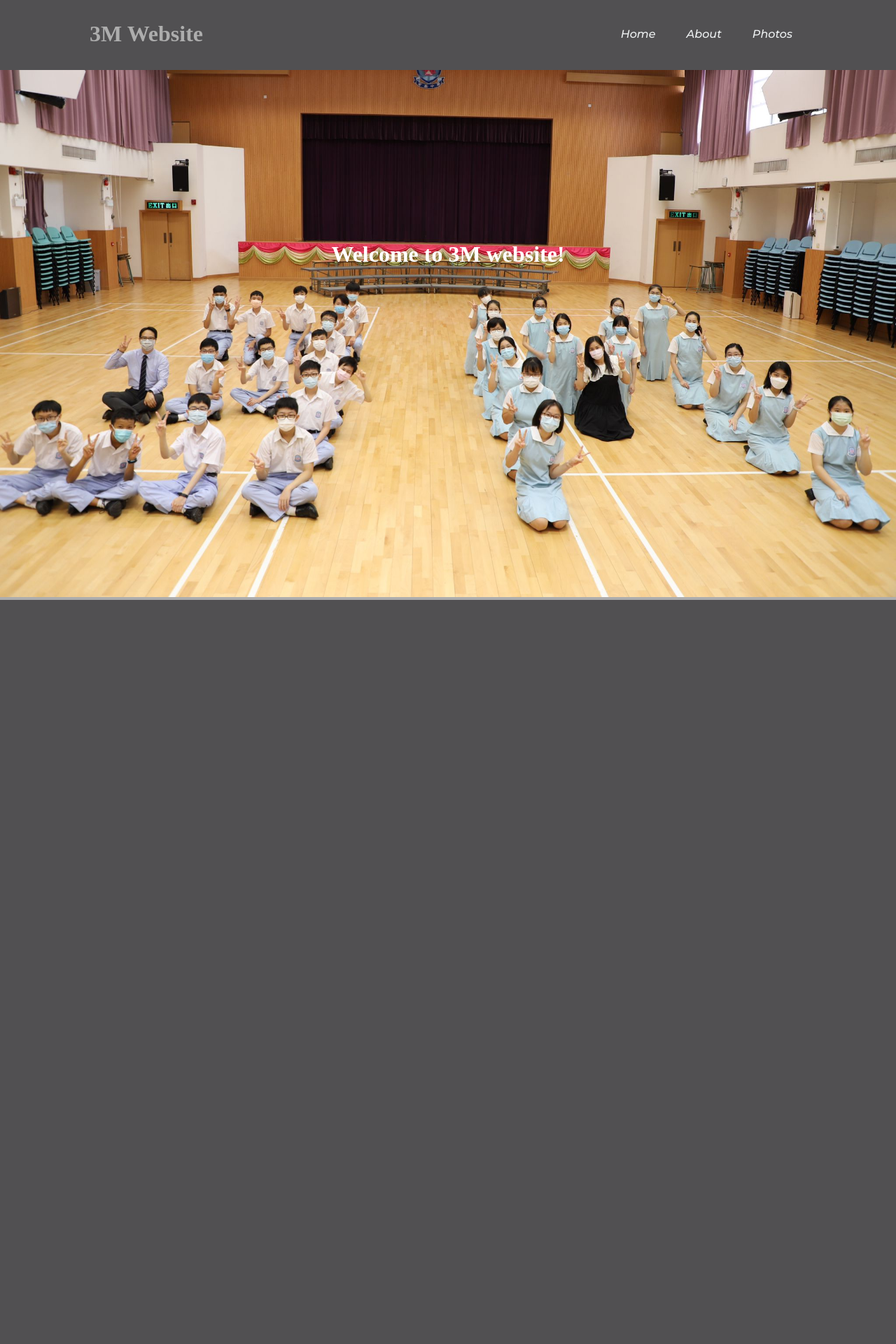
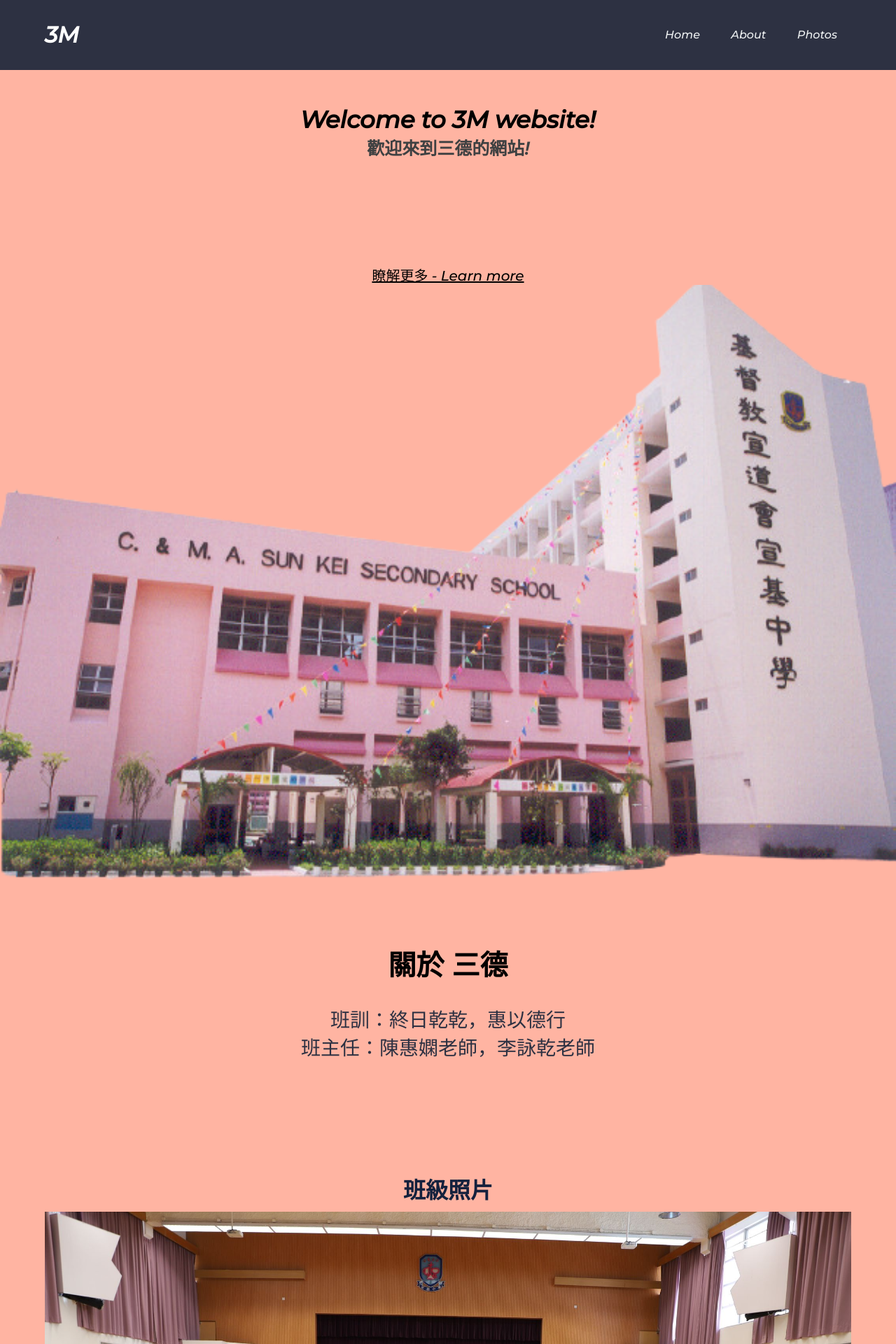
Before and after one commit to jeff112hk/3MWebsite, a Flask app: page / in a window 1280 px wide. Shown: the top 1920 px of the page at 70% size. Before the commit the page ends 857 px from the top, so only its background shows below. Run offline with Flask 2, Linux system fonts and the light colour scheme.

Commit message:
new web design

```diff
--- a/Templates/base.html
+++ b/Templates/base.html
@@ -10,11 +10,11 @@
 <body>
     <div class="nav">
         <header>
-            <h1>3M Website</h1>
+            <h1>3M</h1>
             <nav>
                 <ul class="nav_links">
                     <li><a href="./">Home</a></li>
-                    <li><a href="./about">About</a></li>
+                    <li><a href="./#about">About</a></li>
                     <li><a href="./photos">Photos</a></li>
                 </ul>
             </nav>
--- a/Templates/home.html
+++ b/Templates/home.html
@@ -2,12 +2,32 @@
 {% block title%}
 Home
 {% endblock title%}
-
 {% block content %}
+<div class="toptext">
+    <h1>Welcome to 3M website!</h1>
+    <h2>歡迎來到三德的網站!</h2>
+</div>
+<div class="button">
+    <a href="#about">瞭解更多 - Learn more</a>
+</div>
 <div class="photo">
-    <img src="/static/img/3M.jpg" alt="Photo"></img>
-    <div class="text">
-        <h1>Welcome to 3M website!</h1>
+    <img src="/static/img/skss.png"></img>
+</div>
+<div class="box"></div>
+<div class="description">
+    <div id="about">
+        <h1>關於 三德</h1>
+        <p>
+            班訓：終日乾乾，惠以德行
+            <br>班主任：陳惠嫻老師，李詠乾老師</br>
+        </p>
     </div>
 </div>
+<div class="classphoto">
+    <h1>班級照片</h1>
+    <img src="/static/img/3M.jpg"></img>
+    <br>
+        <a href="./photos">更多照片 - More Photos</a>
+</br>
+</div>
 {% endblock content %}
--- a/app.py
+++ b/app.py
@@ -10,10 +10,6 @@
 def photo():
     return render_template('photo.html')
 
-@app.route('/about')
-def about():
-    return render_template('about.html')
-
 @app.route('/favicon.ico')
 def favicon():
     return current_app.send_static_file('favicon.ico')
--- a/static/style.css
+++ b/static/style.css
@@ -4,30 +4,35 @@
     box-sizing: border-box;
     margin: 0;
     padding: 0;
+    ;
+    scroll-behavior: smooth;
 }
 
 body {
     margin: 0;
     padding: 0;
-    background-color: #adadad;
+    background-color: #ffb4a2;
+    font-family: 'Montserrat', sans-serif;
 }
 .nav_links h1 {
     font-family: 'Montserrat', sans-serif;
     font-weight: 500;
     font-size: 30px;
-    color: #edf0f1;
+    color: #fff;
     text-decoration: none;
     cursor: pointer;
+    text-align: center;
 }
 
 header {
     display: flex;
     justify-content: space-between;
     align-items: center;
-    padding: 30px 10%;
+    padding: 30px 5%;
     position: relative;
     top: 0;
-    color: #adadad
+    text-align: center;
+    color: #fff
 
 }
 .nav{
@@ -36,7 +41,7 @@
     height: 100px;
     margin: 0px;
     border: 0px;
-    background-color: #515052;
+    background-color: #2d3142;
     z-index: 9999;
 }
 
@@ -51,7 +56,6 @@
 
 .nav_links li a{
     transition: all 0.3s ease 0s;
-    font-family: 'Montserrat', sans-serif;
     font-weight: 500;
     font-size: 16px;
     color: #edf0f1;
@@ -60,23 +64,102 @@
 }
 
 .nav_links li a:hover{
-    color: #0088a9;
+    color: #EF8354;
 }
+
+.toptext {
+    padding: 150px 0px;
+    align-items: center;
+    text-align: center;
+    width: 100%;
+    justify-content: center;
+}
+
+.toptext h1{
+    font-size: 34px;
+    color: #000000;
+}
+
+.toptext h2{
+    font-size: 25px;
+    color: #3f4142;
+}
+
 .photo{
+    align-items: center;
+    display: flex;
+    position: relative;
+}
+
+.photo img{
     width: 100%;
 }
 
-.photo img {
+.button{
+    text-align: center;
+    align-items: center;
+    justify-content: center;
+    border-color: #000000;
     width: 100%;
 }
 
-.text{
-    position: relative;
-    width: 100%;
-    margin-top: -40%;
+.button a {
+    color: #000000;
+    font-size: 20px;
+    padding-bottom: 20px;
+    transition: all 0.3s ease 0s;
 }
 
-.text h1 {
+.button a:hover{
+    color: #14213D;
+}
+
+.description {
+    margin-top: 30px;
+    margin-bottom: 100px;
+    justify-content: center;
     text-align: center;
-    color: #fff;
+    padding: 60px 0px;
+    font-family: sans-serif;
 }
+
+.description h1{
+    color: #000000;
+    font-size: 40px;
+    margin-bottom: 30px;
+}
+
+.description p{
+    color: #2d3142;
+    font-size: 28px;
+}
+
+.classphoto{
+    justify-content: center;
+    text-align: center;
+    width: 100%;
+}
+
+.classphoto h1{
+    color: #14213D;
+    padding-bottom: 10px;
+}
+
+.classphoto img{
+    width: 90%;
+    height: auto;
+    border: none;
+    padding-bottom: 20px;
+}
+
+.classphoto a{
+    font-family: sans-serif;
+    font-size: 25px;
+    padding: 20px 0px;
+    color: #2d3142;
+    transition: all 0.3s ease 0s;
+}
+
+.classphoto a:hover{
+    color: #14213D;
+}
```
Also changed, not shown: static/img/skss.png (added).
